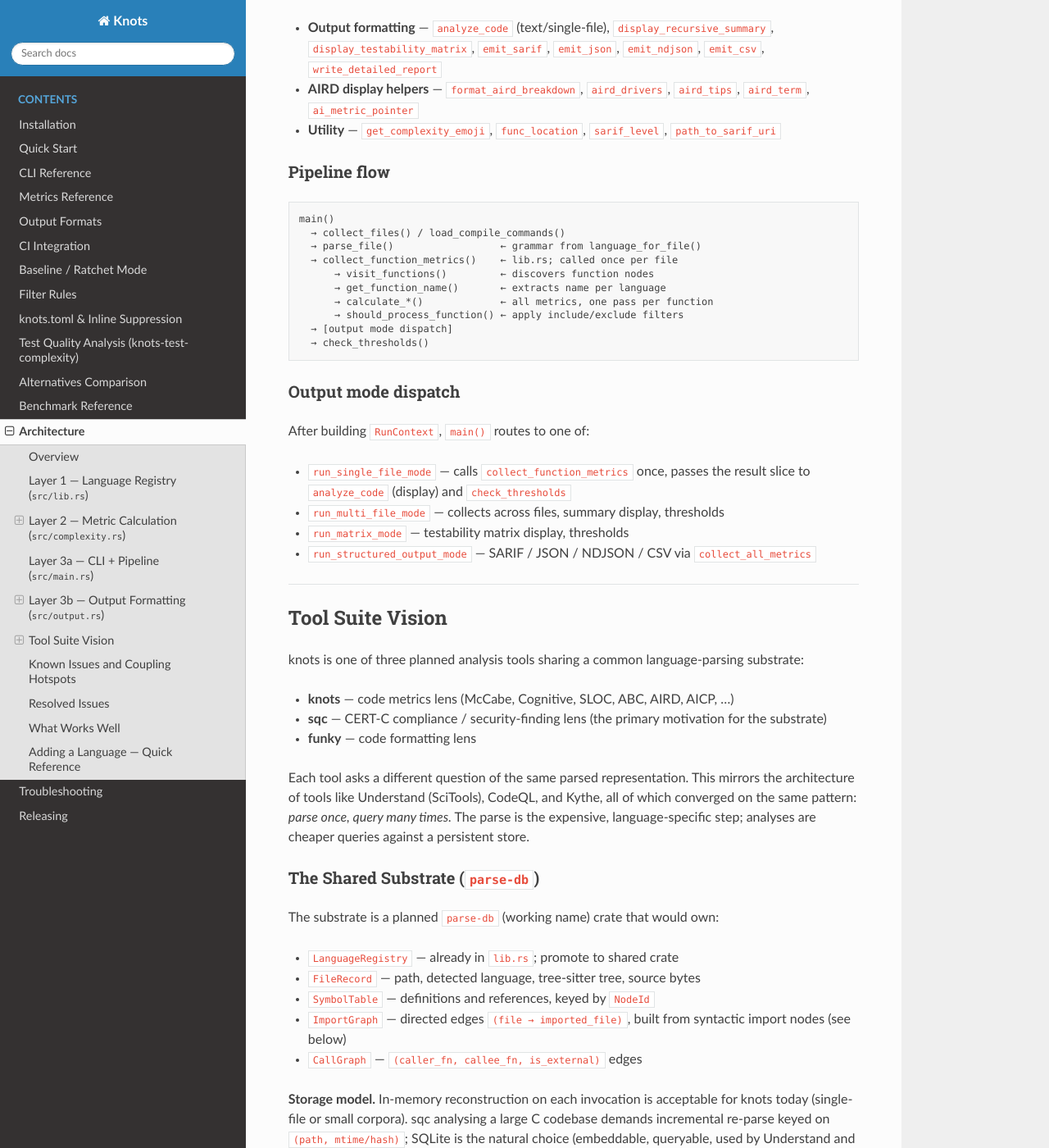
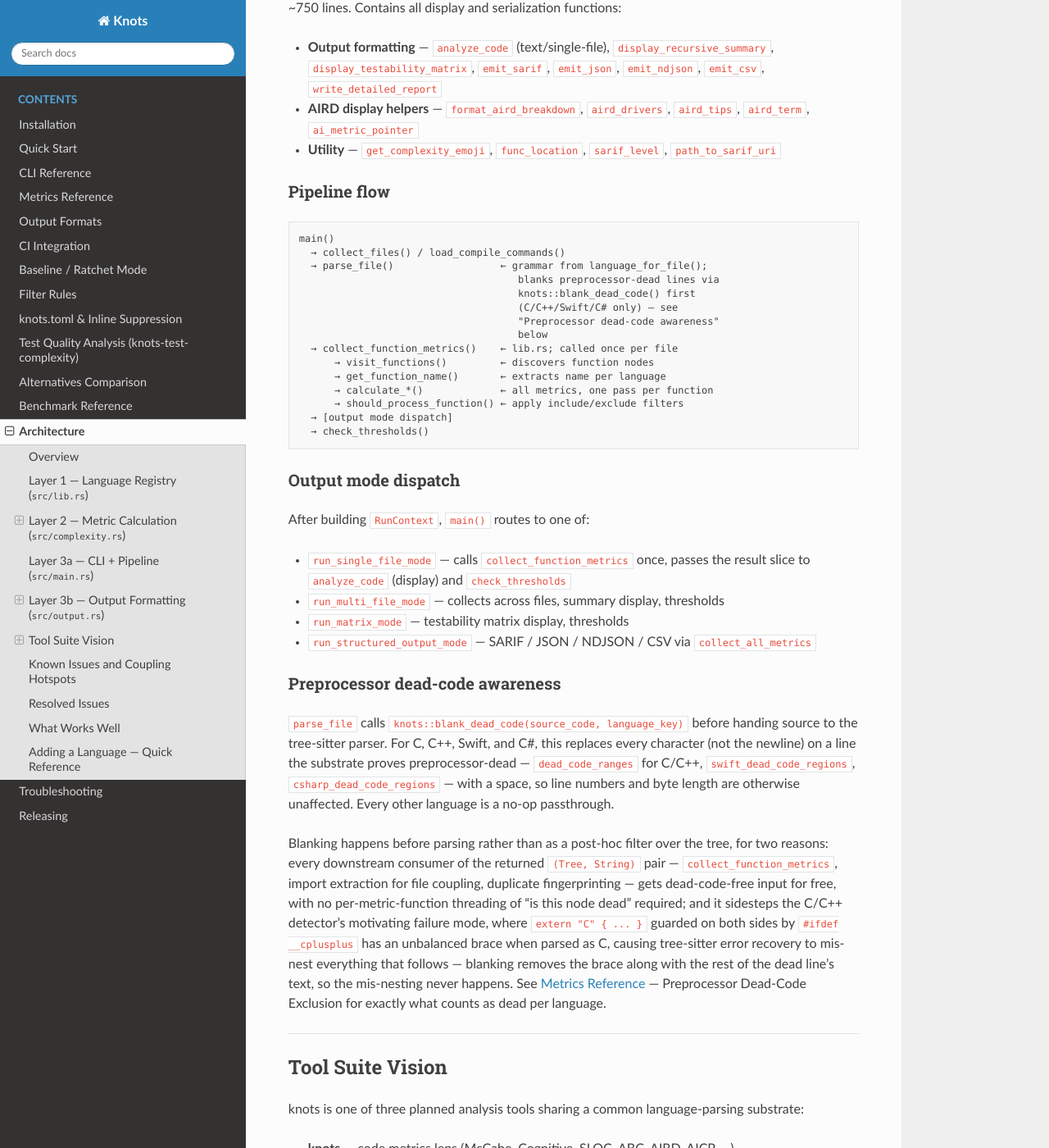
Before and after one commit to brandon-arrendondo/knots, a Sphinx documentation site: the page built from docs/architecture.rst, in a window 1280 px wide and 1400 px high, scrolled down 3418 px. Shown: the whole window at 82% size. Built offline with Sphinx 7.4.7 and the Read the Docs theme 3.1.0, drawn with Linux system fonts in a browser that asks for light colours; some of the changed text lies outside the part shown.

Commit message:
docs: document preprocessor dead-code exclusion (ddf935a)
Adds a Metrics Reference section covering exactly what's recognized as
dead per language (C/C++, Swift, C#), a troubleshooting entry for users
who see lower complexity numbers after upgrading to 1.16.0, and an
architecture.rst writeup of blank_dead_code/parse_file plus a Resolved
Issues entry — mirroring how the doc already tracks other closed
architectural gaps.

Co-Authored-By: Claude Sonnet 5 <noreply@anthropic.com>

```diff
--- a/docs/architecture.rst
+++ b/docs/architecture.rst
@@ -163,7 +163,12 @@ Pipeline flow
 
     main()
       → collect_files() / load_compile_commands()
-      → parse_file()                  ← grammar from language_for_file()
+      → parse_file()                  ← grammar from language_for_file();
+                                         blanks preprocessor-dead lines via
+                                         knots::blank_dead_code() first
+                                         (C/C++/Swift/C# only) — see
+                                         "Preprocessor dead-code awareness"
+                                         below
       → collect_function_metrics()    ← lib.rs; called once per file
           → visit_functions()         ← discovers function nodes
           → get_function_name()       ← extracts name per language
@@ -183,6 +188,30 @@ After building ``RunContext``, ``main()`` routes to one of:
 - ``run_matrix_mode`` — testability matrix display, thresholds
 - ``run_structured_output_mode`` — SARIF / JSON / NDJSON / CSV via
   ``collect_all_metrics``
+
+Preprocessor dead-code awareness
+~~~~~~~~~~~~~~~~~~~~~~~~~~~~~~~~~
+
+``parse_file`` calls ``knots::blank_dead_code(source_code, language_key)``
+before handing source to the tree-sitter parser. For C, C++, Swift, and C#,
+this replaces every character (not the newline) on a line the substrate
+proves preprocessor-dead — ``dead_code_ranges`` for C/C++,
+``swift_dead_code_regions``, ``csharp_dead_code_regions`` — with a space, so
+line numbers and byte length are otherwise unaffected. Every other language
+is a no-op passthrough.
+
+Blanking happens before parsing rather than as a post-hoc filter over the
+tree, for two reasons: every downstream consumer of the returned ``(Tree,
+String)`` pair — ``collect_function_metrics``, import extraction for file
+coupling, duplicate fingerprinting — gets dead-code-free input for free,
+with no per-metric-function threading of "is this node dead" required; and
+it sidesteps the C/C++ detector's motivating failure mode, where
+``extern "C" { ... }`` guarded on both sides by ``#ifdef __cplusplus`` has an
+unbalanced brace when parsed as C, causing tree-sitter error recovery to
+mis-nest everything that follows — blanking removes the brace along with the
+rest of the dead line's text, so the mis-nesting never happens. See
+:doc:`metrics-reference` — Preprocessor Dead-Code Exclusion for exactly what
+counts as dead per language.
 
 .. _known-issues:
 
@@ -561,6 +590,13 @@ addressed.
   ``accumulate_nested_sloc`` now take ``SlocMode`` instead of four booleans.
   Adding a language with a non-default comment style requires only a new enum
   variant and a one-field change to its ``LANGUAGES`` entry.
+- **Preprocessor-dead branches inflated C/C++/Swift/C# metrics** — a
+  function with a dead ``#if``/``#else`` branch (e.g. a raylib-shaped
+  ``#if defined(SUPPORT_X)`` guard where ``SUPPORT_X`` is never defined) had
+  McCabe/Cognitive/SLOC/ABC counted through both branches. Fixed by bumping
+  ``lang-parsing-substrate`` to 0.6.1 and blanking dead lines in
+  ``parse_file`` before parsing (task/commit ``ddf935a``) — see
+  "Preprocessor dead-code awareness" above.
 
 ---------------------------------------------------------------------------
 
```
Also changed, not shown: other parts of docs/architecture.rst (+1 -1 lines), docs/metrics-reference.rst (+33 -0 lines), docs/troubleshooting.rst (+17 -0 lines).
